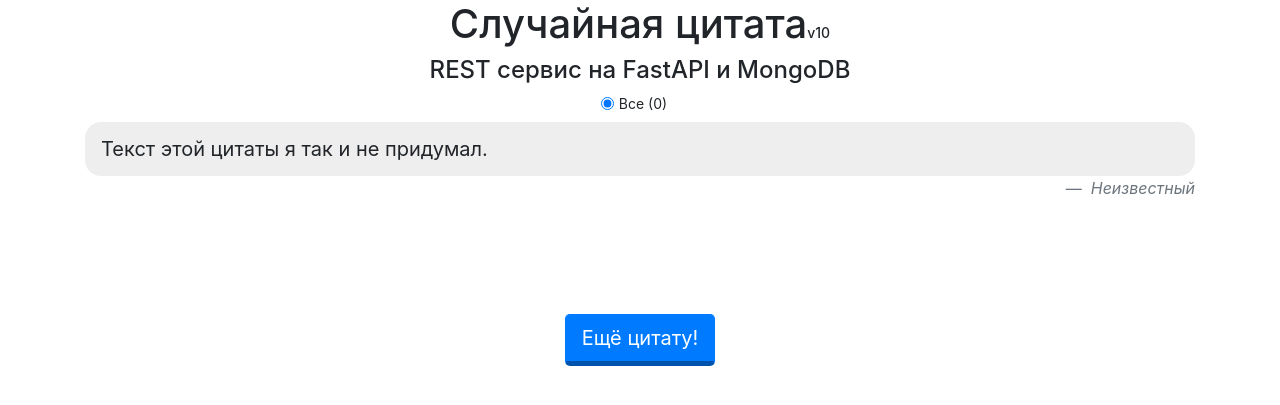
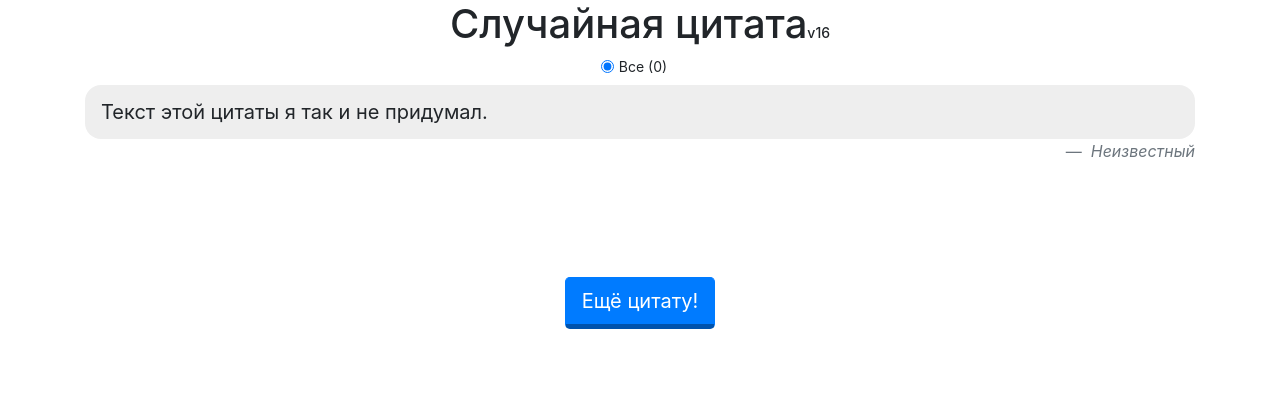
Before and after one commit to multiscripter/random-phrase-fastapi-mongodb, a FastAPI app: page / in a window 1280 px wide. Shown: the top 405 px of the page. Run offline with FastAPI, Linux system fonts and the light colour scheme; data that the repository does not hold is empty; parts of the project's set-up code (start-up, migrations or seed data) failed here and were passed over; some libraries are stand-ins or nearby versions.

```diff
--- a/templates/index.html
+++ b/templates/index.html
@@ -49,8 +49,7 @@
     <main class="container">
         <div class="row">
             <div class="col">
-                <h1 class="text-center">Случайная цитата<span id="ver">v10</span></h1>
-                <h4 class="text-center">REST сервис на FastAPI и MongoDB</h4>
+                <h1 class="text-center">Случайная цитата<span id="ver">v16</span></h1>
                 <div id="cat-box" class="mb-2">
                     <div class="form-check form-check-inline">
                         <input
```
Also changed, not shown: README.md.
